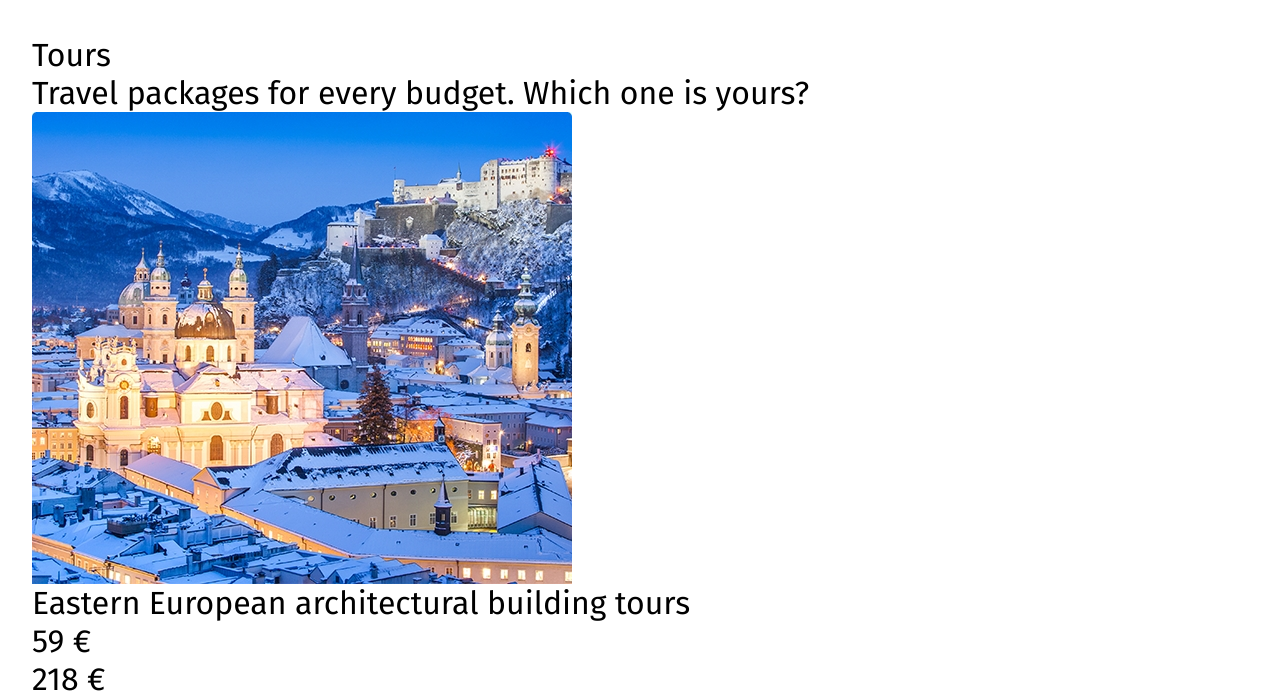
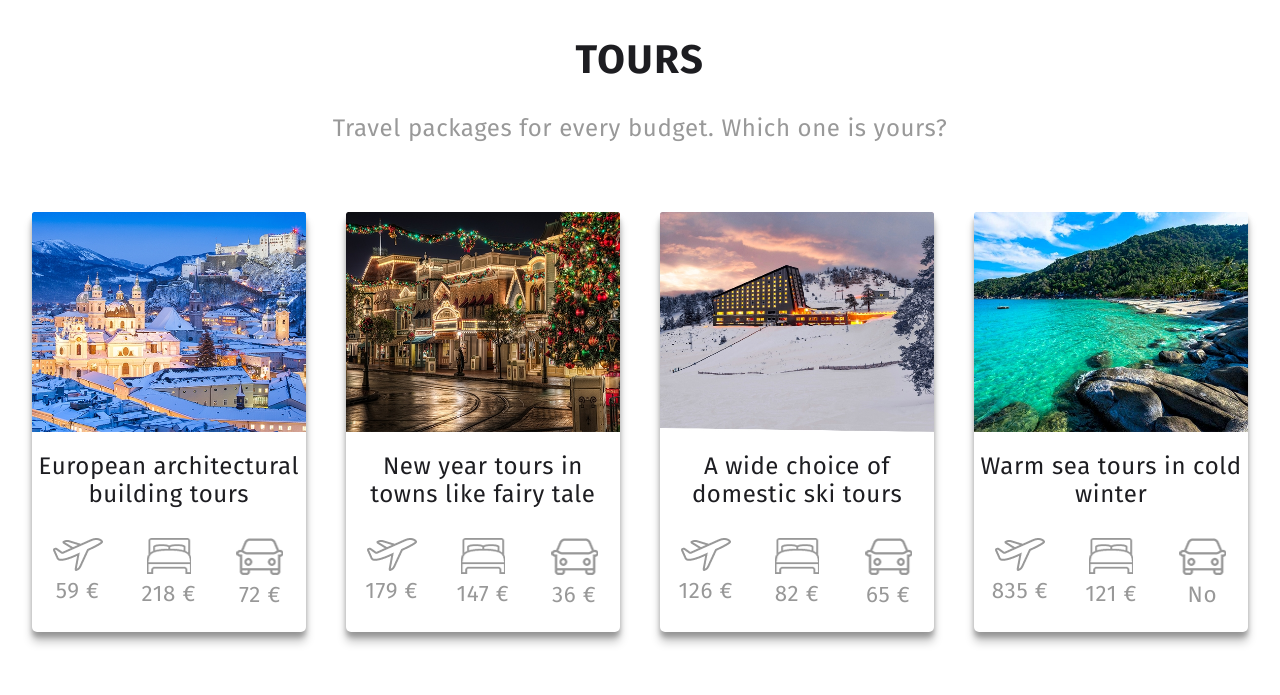
Before and after one commit to Necritto/get2_agency, a website built with webpack: page src/index.html in a window 1280 px wide. Shown: the part 1041-1736 px from the top of the page. Built offline with nearby package versions, Linux system fonts and the light colour scheme.

Commit message:
Feature: tour section styles added [ref:no-ref]

```diff
--- a/src/assets/scss/modules/header.scss
+++ b/src/assets/scss/modules/header.scss
@@ -173,27 +173,27 @@
   text-transform: none;
 
   .place::before {
-    @include iconPosition;
+    @include iconPosition(10px, 0, 10px);
     content: url(../img/place.png);
   }
 
   .time::before {
-    @include iconPosition;
+    @include iconPosition(10px, 0, 10px);
     content: url(../img/timezone.png);
   }
 
   .weather::before {
-    @include iconPosition;
+    @include iconPosition(10px, 0, 10px);
     content: url(../img/rain.png);
   }
 
   .flights::before {
-    @include iconPosition;
+    @include iconPosition(10px, 0, 10px);
     content: url(../img/flight.png);
   }
 
   .hotels::before {
-    @include iconPosition;
+    @include iconPosition(10px, 0, 10px);
     content: url(../img/hotel.png);
   }
 }
--- a/src/assets/scss/modules/main.scss
+++ b/src/assets/scss/modules/main.scss
@@ -0,0 +1,90 @@
+.section {
+  display: flex;
+  flex-direction: column;
+  align-items: center;
+}
+
+.tour-header {
+  text-align: center;
+  margin-bottom: 70px;
+}
+
+.tour-header__title {
+  color: #1d1d21;
+  font-size: 40px;
+  font-weight: 700;
+  text-transform: uppercase;
+  letter-spacing: 1.6px;
+  margin-bottom: 30px;
+}
+
+.tour-header__descr {
+  @include font;
+  color: #999999;
+  font-weight: 400;
+  text-transform: none;
+}
+
+.tour-content {
+  display: flex;
+  justify-content: space-between;
+}
+
+.tour-content__card {
+  width: 90 / 4 * 1%;
+  height: 420px;
+  border-radius: 5px;
+  box-shadow: 0 5px 5px rgba(0, 0, 0, 0.25), 0 10px 10px rgba(0, 0, 0, 0.22);
+  margin-bottom: 70px;
+}
+
+.tour-content__card-img {
+  width: 100%;
+  height: 220px;
+  margin-bottom: 20px;
+}
+
+.tour-content__card-header {
+  text-align: center;
+  @include font;
+  color: #1d1d21;
+  font-weight: 400;
+  text-transform: none;
+  margin-bottom: 30px;
+}
+
+.tour-content__card-icons {
+  display: flex;
+  justify-content: space-around;
+  margin-bottom: 20px;
+  text-align: center;
+
+  .flights::before {
+    content: url(../img/flight_copy.png);
+  }
+
+  .hotels::before {
+    content: url(../img/hotel_copy.png);
+  }
+
+  .cars::before {
+    content: url(../img/car_copy.png);
+  }
+}
+
+.tour-content__card-icons-text {
+  color: #989898;
+  font-size: 70%;
+  font-weight: 400;
+  letter-spacing: 0.6px;
+  width: 59px;
+  height: 18px;
+}
+
+.tour-btn {
+  width: 30%;
+  height: 100px;
+  border-radius: 20px;
+  background-color: #cd3333;
+  @include font;
+}
--- a/src/assets/scss/utils/mixins.scss
+++ b/src/assets/scss/utils/mixins.scss
@@ -23,8 +23,9 @@
   letter-spacing: $spacing;
 }
 
-@mixin iconPosition {
+@mixin iconPosition($top, $left, $margin) {
   position: relative;
-  top: 10px;
-  margin-right: 10px;
+  top: $top;
+  left: $left;
+  margin-right: $margin;
 }
--- a/src/index.html
+++ b/src/index.html
@@ -121,38 +121,38 @@
         <div class="tour-content">
           <div class="tour-content__card">
             <img src="./assets/img/Layer_1.jpg" alt="Layer_1" class="tour-content__card-img">
-            <h3 class="tour-content__card-header">Eastern European architectural building tours</h3>
+            <h3 class="tour-content__card-header">European architectural building tours</h3>
             <div class="tour-content__card-icons">
-              <p class="tour-content__card-icons-text">59 €</p>
-              <p class="tour-content__card-icons-text">218 €</p>
-              <p class="tour-content__card-icons-text">72 €</p>
+              <p class="tour-content__card-icons-text flights">59 €</p>
+              <p class="tour-content__card-icons-text hotels">218 €</p>
+              <p class="tour-content__card-icons-text cars">72 €</p>
             </div>
           </div>
           <div class="tour-content__card">
             <img src="./assets/img/Layer_2.jpg" alt="Layer_2" class="tour-content__card-img">
             <h3 class="tour-content__card-header">New year tours in towns like fairy tale</h3>
             <div class="tour-content__card-icons">
-              <p class="tour-content__card-icons-text">179 €</p>
-              <p class="tour-content__card-icons-text">147 €</p>
-              <p class="tour-content__card-icons-text">36 €</p>
+              <p class="tour-content__card-icons-text flights">179 €</p>
+              <p class="tour-content__card-icons-text hotels">147 €</p>
+              <p class="tour-content__card-icons-text cars">36 €</p>
             </div>
           </div>
           <div class="tour-content__card">
             <img src="./assets/img/Layer_3.jpg" alt="Layer_3" class="tour-content__card-img">
             <h3 class="tour-content__card-header">A wide choice of domestic ski tours</h3>
             <div class="tour-content__card-icons">
-              <p class="tour-content__card-icons-text">126 €</p>
-              <p class="tour-content__card-icons-text">82 €</p>
-              <p class="tour-content__card-icons-text">65 €</p>
+              <p class="tour-content__card-icons-text flights">126 €</p>
+              <p class="tour-content__card-icons-text hotels">82 €</p>
+              <p class="tour-content__card-icons-text cars">65 €</p>
             </div>
           </div>
           <div class="tour-content__card">
             <img src="./assets/img/Layer_4.jpg" alt="Layer_4" class="tour-content__card-img">
             <h3 class="tour-content__card-header">Warm sea tours in cold winter</h3>
             <div class="tour-content__card-icons">
-              <p class="tour-content__card-icons-text">835 €</p>
-              <p class="tour-content__card-icons-text">121 €</p>
-              <p class="tour-content__card-icons-text">-</p>
+              <p class="tour-content__card-icons-text flights">835 €</p>
+              <p class="tour-content__card-icons-text hotels">121 €</p>
+              <p class="tour-content__card-icons-text cars">No</p>
             </div>
           </div>
         </div>
```
Also changed, not shown: src/assets/img/car_copy.png (added), src/assets/img/flight_copy.png (added), src/assets/img/hotel_copy.png (added).
